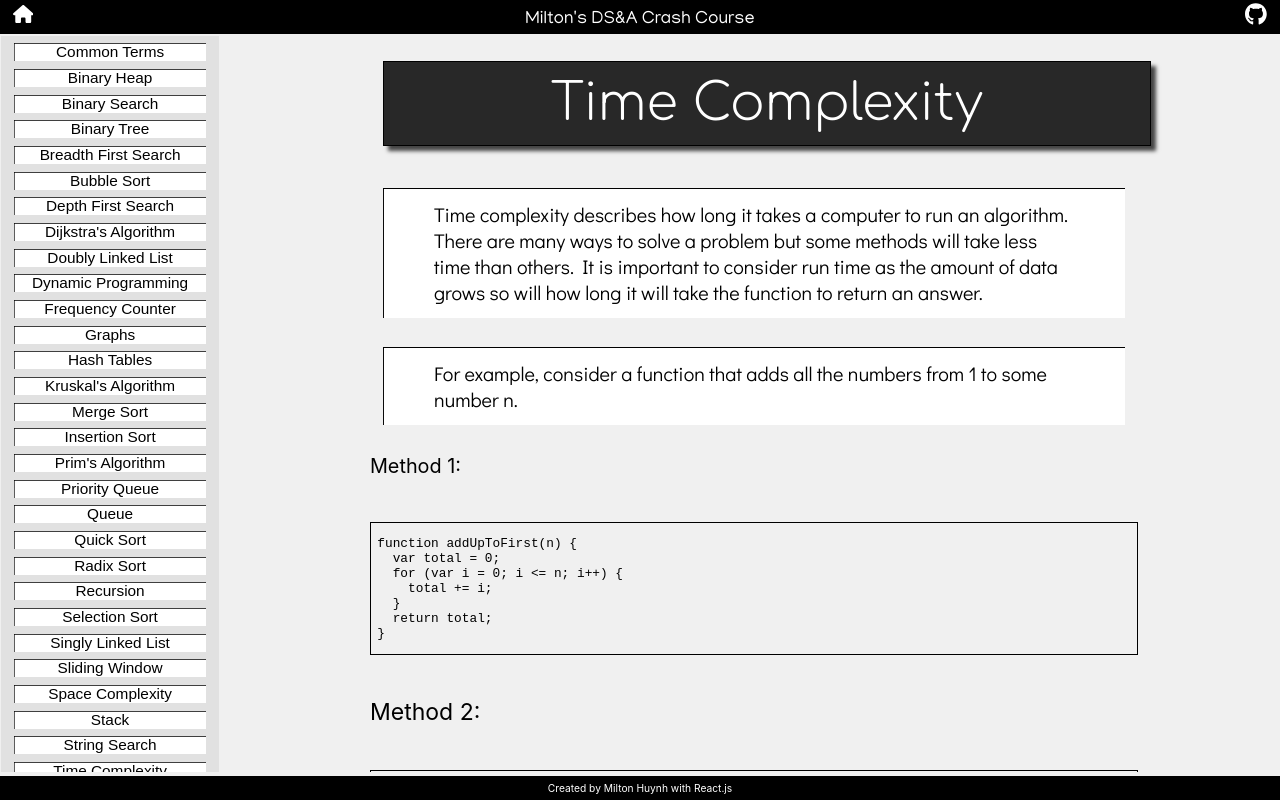
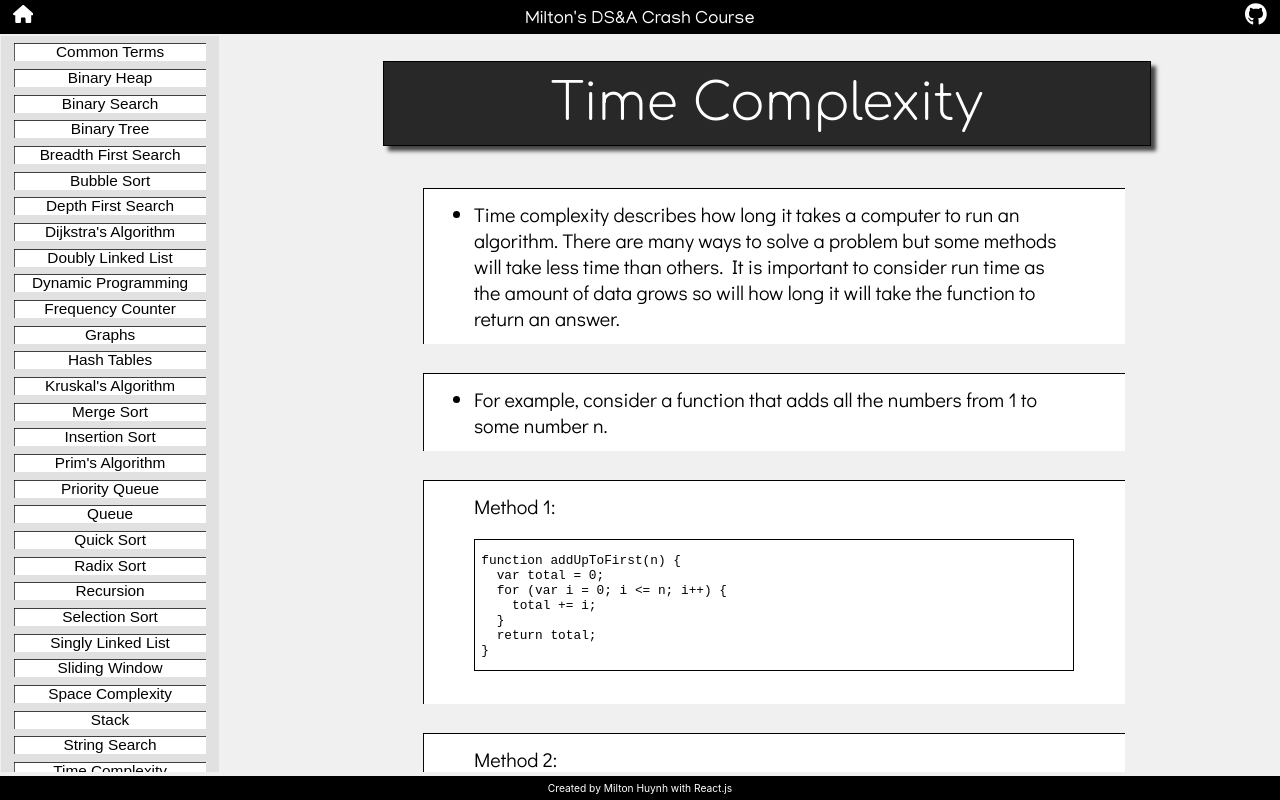
Before and after one commit to miltonhuynh/DSA-guide, a React (Create React App) app in the folder app/: page /DSA-guide/TimeComplexity in a window 1280 px wide. Built offline with nearby package versions, Linux system fonts and the light colour scheme; a web font is replaced by a local one.

Commit message:
Updated time complexity page to new style

```diff
--- a/app/src/Concepts/TimeComplexity.js
+++ b/app/src/Concepts/TimeComplexity.js
@@ -20,32 +20,35 @@ export default function BigO() {
     <div class="Concept_page">
       <div class="Concept_title">Time Complexity</div>
       <div class="Container font-m">
-        <div class="Section">Time complexity describes how long it takes a computer to run an algorithm. There are many ways to solve a problem but some methods will take less time than others. It is important to consider run time as the amount of data grows so will how long it will take the function to return an answer.</div>
+        <ul>
+          <div class="Section"><li>Time complexity describes how long it takes a computer to run an algorithm. There are many ways to solve a problem but some methods will take less time than others. It is important to consider run time as the amount of data grows so will how long it will take the function to return an answer.</li></div>
 
-        <div class="Section">For example, consider a function that adds all the numbers from 1 to some number n.</div>
-        <div class="font-m">Method 1:</div>
-        <br />
+          <div class="Section"><li>For example, consider a function that adds all the numbers from 1 to some number n.</li></div>
+
+          <div class="Section">Method 1:
             <pre>
               <div class="Code">
                 {slow_snippet}
               </div>
             </pre>
-        <br />
-        <div class="font-l">Method 2:</div>
-        <br />
+          </div>
+          <div class="Section">Method 2:
             <pre>
               <div class="Code">
                 {fast_snippet}
               </div>
             </pre>
-        <div class="font-m">Both of these methods return the same value, but the first method has to run an additional operation
-        as the size of n increases. Whereas in the method 2, it is constant.</div><br/>
+          </div>
+          <div class="Section"><li>Both of these methods return the same value, but the first method has to run an additional operation as the size of n increases. Whereas in the method 2, it is constant.</li></div>
 
-        <div class="font-xxl"><u>Big O Notation</u></div><br/>
-        <img src={require('../images/bigo.jpg')} style={{width: "40vw"}} alt="Big O graph"></img>
-        <div>To summarize how efficient an algorithm is, we generalize its performance to Big O.</div>
-
-        <h2>Common Big O and examples</h2>
+          <div class="Section"><u class="font-xl">Big O Notation</u>
+            <img src={require('../images/bigo.jpg')} style={{ width: "40vw" }} alt="Big O graph"></img>
+            <li>To summarize how efficient an algorithm is, we generalize its performance to Big O.</li>
+          </div>
+          <div class="Section">
+            <div class="font-xl"><u>Most common Big O and examples</u></div><br />
+            <ul>
+              <li>
                 <div class="font-l">O(1)</div>
                 <div class="Code">
                   <pre>
@@ -54,6 +57,8 @@ export default function BigO() {
                     </code>
                   </pre>
                 </div>
+              </li>
+              <li>
                 <div class="font-l">O(log n)</div>
                 <div class="Code">
                   <pre>
@@ -62,6 +67,8 @@ export default function BigO() {
                     </code>
                   </pre>
                 </div>
+              </li>
+              <li>
                 <div class="font-l">O(n)</div>
                 <div class="Code">
                   <pre>
@@ -70,6 +77,8 @@ export default function BigO() {
                     </code>
                   </pre>
                 </div>
+              </li>
+              <li>
                 <div class="font-l">O n(log n)</div>
                 <div class="Code">
                   <pre>
@@ -78,6 +87,8 @@ export default function BigO() {
                     </code>
                   </pre>
                 </div>
+              </li>
+              <li>
                 <div class="font-l">O n2</div>
                 <div class="Code">
                   <pre>
@@ -86,8 +97,11 @@ export default function BigO() {
                     </code>
                   </pre>
                 </div>
+              </li>
+            </ul>
           </div>
-
+        </ul>
+      </div>
     </div>
   )
 }
```
Lines whose indentation alone changed are shown as unchanged.
